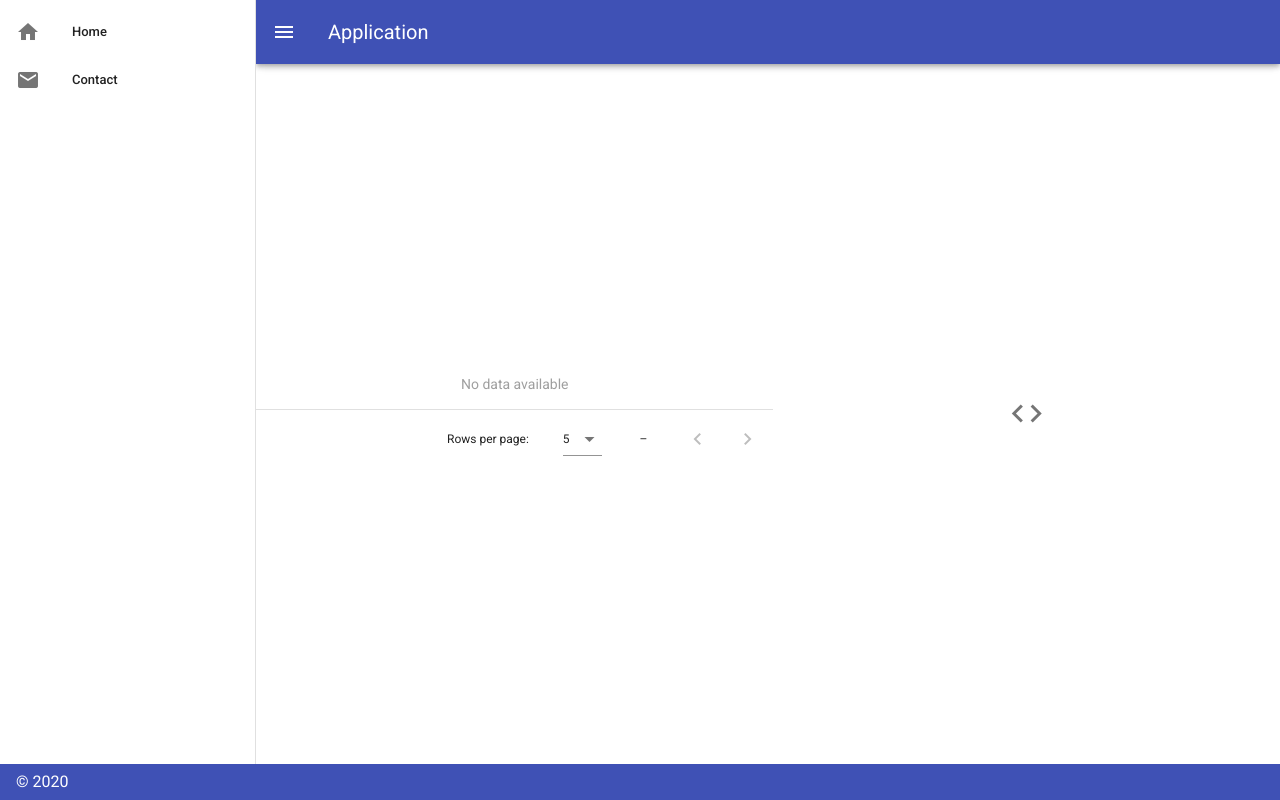
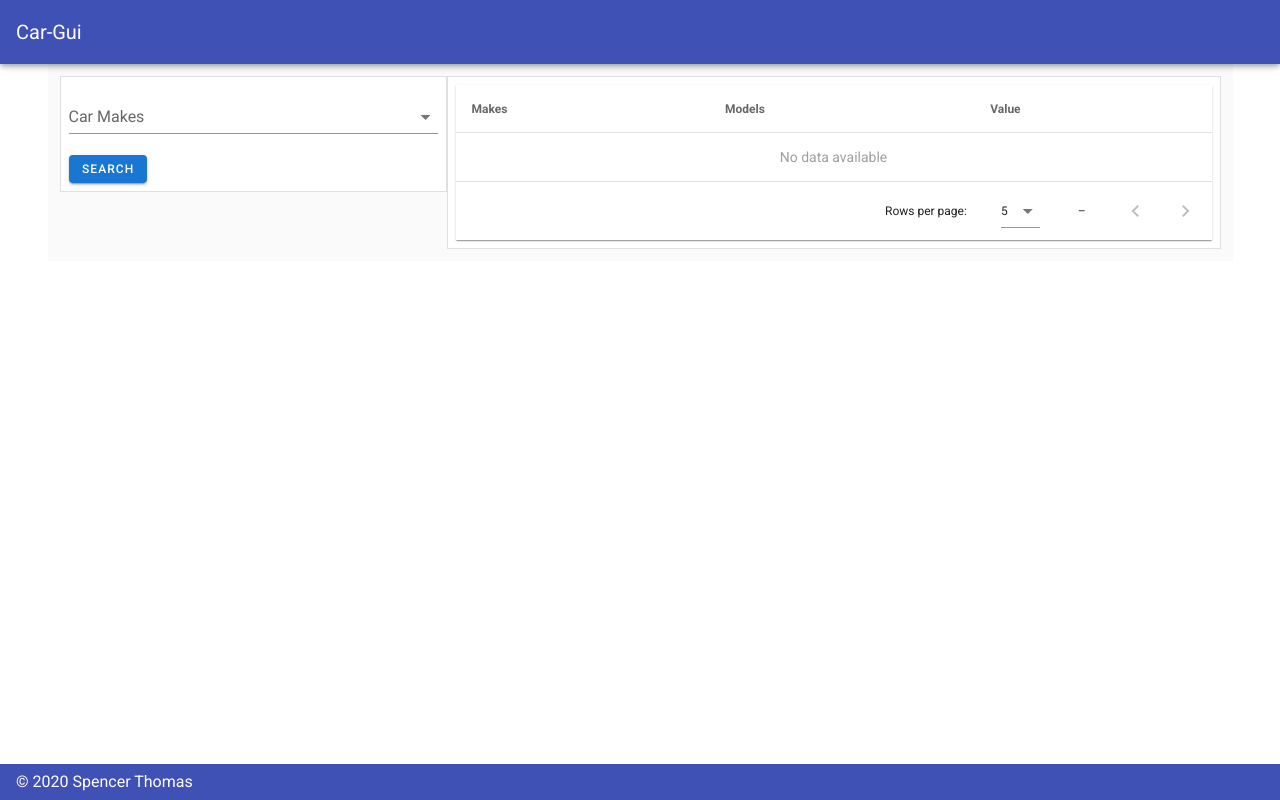
Before and after one commit to ntsleeper/Car-Gui, a Vue app: page / in a window 1280 px wide. Built offline with nearby package versions, Linux system fonts and the light colour scheme.

Commit message:
search and table setup

```diff
--- a/src/App.vue
+++ b/src/App.vue
@@ -1,83 +1,50 @@
 <template>
   <v-app id="inspire">
-    <v-navigation-drawer
-      v-model="drawer"
-      app
-    >
-      <v-list dense>
-        <v-list-item link>
-          <v-list-item-action>
-            <v-icon>mdi-home</v-icon>
-          </v-list-item-action>
-          <v-list-item-content>
-            <v-list-item-title>Home</v-list-item-title>
-          </v-list-item-content>
-        </v-list-item>
-        <v-list-item link>
-          <v-list-item-action>
-            <v-icon>mdi-email</v-icon>
-          </v-list-item-action>
-          <v-list-item-content>
-            <v-list-item-title>Contact</v-list-item-title>
-          </v-list-item-content>
-        </v-list-item>
-      </v-list>
-    </v-navigation-drawer>
-
-    <v-app-bar
-      app
-      color="indigo"
-      dark
-    >
-      <v-app-bar-nav-icon @click.stop="drawer = !drawer"></v-app-bar-nav-icon>
-      <v-toolbar-title>Application</v-toolbar-title>
+    <v-app-bar app color="indigo" dark>
+      <v-toolbar-title>Car-Gui</v-toolbar-title>
     </v-app-bar>
 
     <v-main>
-      <v-container
-        class="fill-height"
-        fluid
+      <template>
+        <v-container class="grey lighten-5">
+          <v-row no-gutters>
+            <v-col cols="6" md="4">
+              <v-card class="pa-2" outlined tile>
+                <v-combobox
+                  v-model="select"
+                  :items="items"
+                  label="Car Makes"
+                  multiple
+                ></v-combobox>
+                <v-btn
+                  v-on:click="requestCarInformation()"
+                  small
+                  color="primary"
+                  >Search</v-btn
                 >
-        <v-row
-          align="center"
-          justify="center"
-        >
-
-
+              </v-card>
+            </v-col>
+            <v-col cols="12" sm="6" md="8">
+              <v-card class="pa-2" outlined tile>
                 <template>
                   <v-data-table
-    :headers="headers"
-    :items="makes"
-    :items-per-page="12"
-    class="maketable"
+                    :headers="car_table"
+                    :items="desserts"
+                    :items-per-page="5"
+                    class="elevation-1"
                   ></v-data-table>
                 </template>
-
-
-          <v-col class="text-center">
-            <v-tooltip left>
-              <template v-slot:activator="{ on }">
-                <v-btn
-                  :href="source"
-                  icon
-                  large
-                  target="_blank"
-                  v-on="on"
-                >
-                  <v-icon large>mdi-code-tags</v-icon>
-                </v-btn>
-              </template>
-              <span>Source</span>
-            </v-tooltip>
+              </v-card>
             </v-col>
           </v-row>
         </v-container>
+      </template>
     </v-main>
-    <v-footer
-      color="indigo"
-      app
+
+    <v-footer color="indigo" app>
+      <span class="white--text"
+        >&copy; {{ new Date().getFullYear() }} Spencer Thomas</span
       >
-      <span class="white--text">&copy; {{ new Date().getFullYear() }}</span>
     </v-footer>
   </v-app>
 </template>
@@ -88,7 +55,18 @@
     source: String,
   },
   data: () => ({
-      drawer: null,
+    car_table: [
+      { text: "Makes", value: "Makes" },
+      { text: "Models", value: "Models" },
+      { text: "Value", value: "value" },
+    ],
+    test: false,
   }),
-  }
+
+  methods: {
+    requestCarInformation: function() {
+      alert("hello");
+    },
+  },
+};
 </script>
```
Lines whose indentation alone changed are shown as unchanged.
